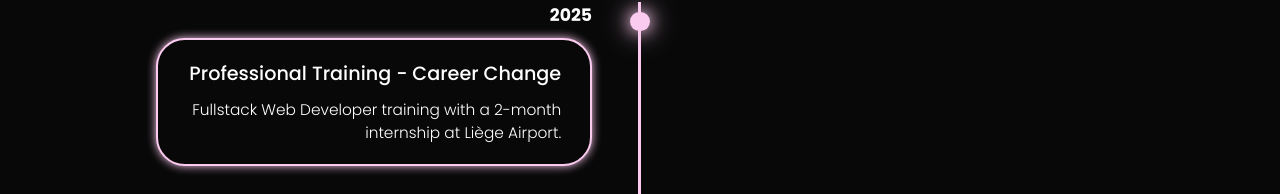
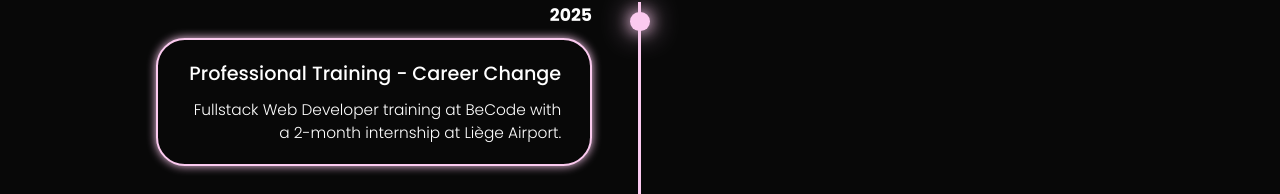
Before and after one commit to HUYBERIC/portfolio-react, a React (Vite) app: page /education in a window 1280 px wide. Shown: the part 190-384 px from the top of the page. Built offline with nearby package versions, Linux system fonts and the light colour scheme.

Commit message:
update again

```diff
--- a/src/components/Education.jsx
+++ b/src/components/Education.jsx
@@ -13,7 +13,7 @@ const EducationPage = () => {
           <div className="timeline-content">
             <h3>Professional Training - Career Change</h3>
             <p>
-              Fullstack Web Developer training with a 2-month internship at Liège Airport.
+              Fullstack Web Developer training at BeCode with a 2-month internship at Liège Airport.
             </p>
           </div>
         </div>
```
